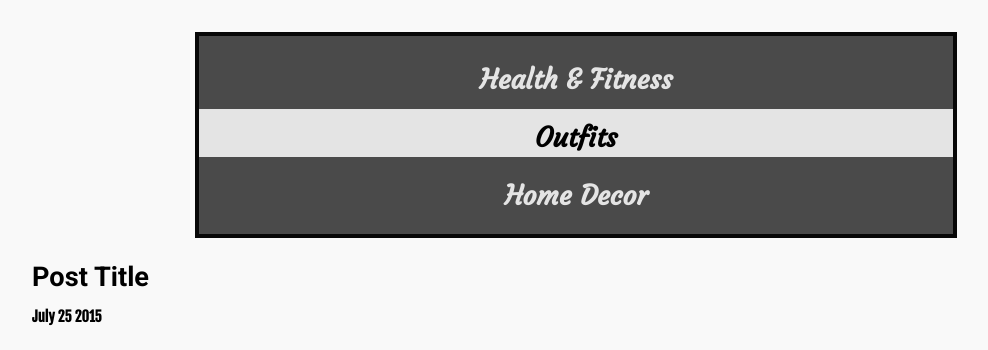
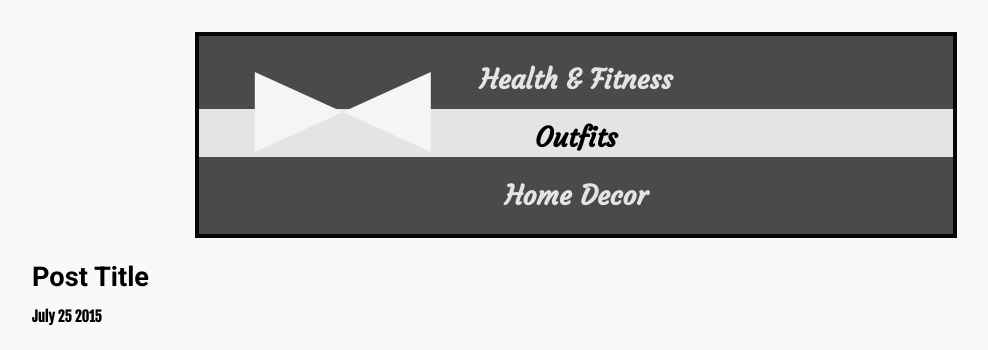
Before and after one commit to rosemarylp/one_hexagon, a PHP site: page / in a window 1280 px wide. Shown: the part 122-472 px from the top of the page, without its empty margins (24-1012 px from the left). Run offline with PHP 8.4, Linux system fonts and the light colour scheme.

Commit message:
Add some CRUD functions and CSS for selected category image on index

```diff
--- a/css/style.css
+++ b/css/style.css
@@ -126,6 +126,40 @@ main {
 	margin-top: .3em;
 	text-align: center;
 	font-family: "Courgette", "Fjalla One", cursive;
+}
+
+.hexagon {
+	position: relative;
+	background: rgba(245,245,245,0.6);
+	width: 100%;
+	height: 100%;
+}
+
+.hexagon::before {
+	content: "";
+	position: absolute;
+	top: 0;
+	z-index: 10;
+	left: 0;
+	transform: translateX(30%);
+	width: 0;
+	height: 0;
+	border-left: 5.5em solid rgba(245,245,245,1);
+	border-right: 5.5em solid rgba(245,245,245,1);
+	border-bottom: 2.5em solid transparent;
+}
+
+.hexagon::after {
+	content: "";
+	position: absolute;
+	bottom: 0;
+	left: 0;
+	transform: translateX(30%);
+	width: 0;
+	height: 0;
+	border-left: 5.5em solid rgba(245,245,245,1);
+	border-right: 5.5em solid rgba(245,245,245,1);
+	border-top: 2.5em solid transparent;
 }
 
 .page-heading {
--- a/inc/nav_admin.inc.php
+++ b/inc/nav_admin.inc.php
@@ -11,6 +11,7 @@
 				<li><a href="manage_posts.php">Manage Posts</a></li>
 				<li><a href="manage_categories">Manage Categories</a></li>
 				<li><a href="manage_images">Manage Images</a></li>
+				<li><a href="manage_account.php">Manage Account</a></li>
 			</ul></li>
 		<li><a href="add_post.php">+New Post</a></li>
 	</ul>
--- a/index.php
+++ b/index.php
@@ -9,7 +9,7 @@ require_once 'inc/header.inc.php'; ?>
 			</section>
 
 			<section class="category-outfits, category-selected">
-				<a href="#"><img src="images/lorem_small.jpg" alt=""></a>
+				<a href="#"><span class="hexagon"><img src="images/lorem_small.jpg" alt=""></span></a>
 				<h2><a href="#">Outfits</a></h2>
 			</section>
 
```
Also changed, not shown: inc/functions.inc.php (+36 -1 lines).
